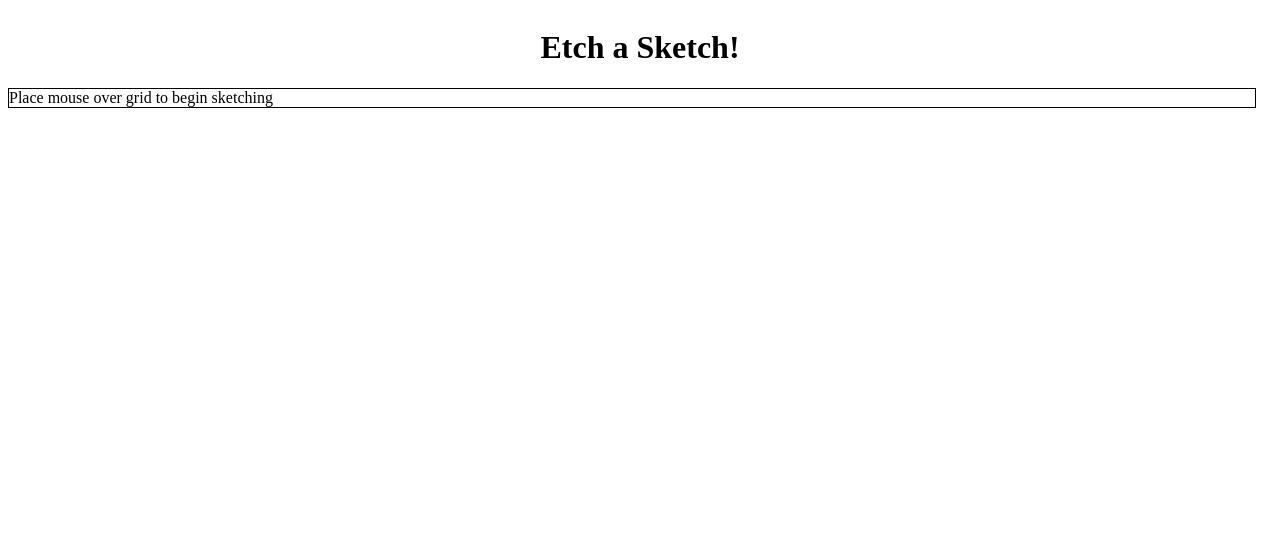
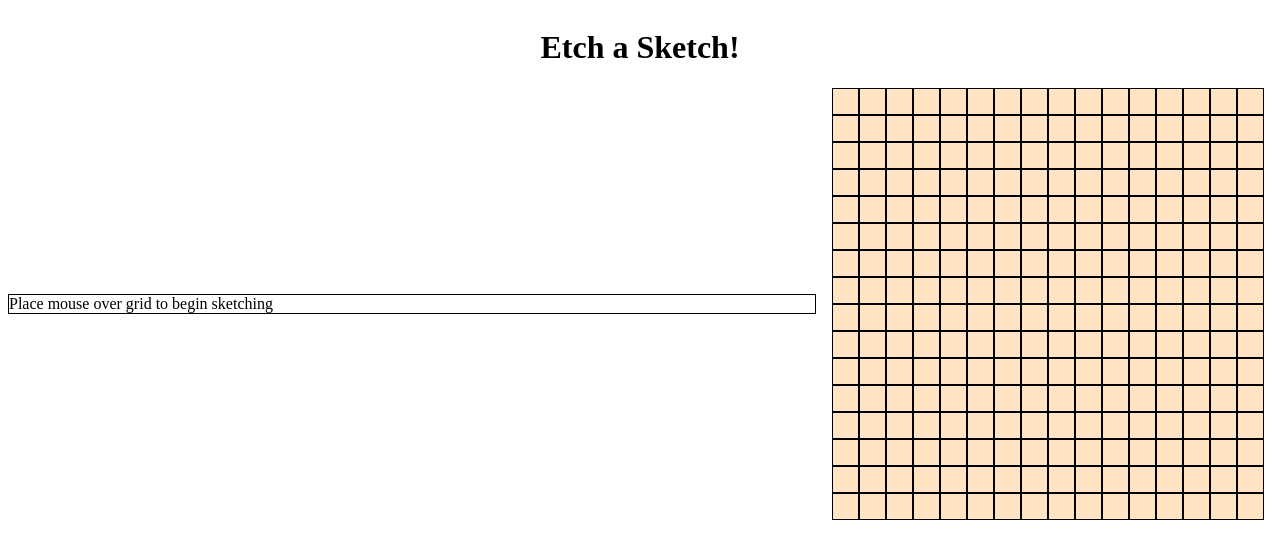
Before and after one commit to caameron/etch-a-sketch, a plain HTML site: page index.html in a window 1280 px wide. Drawn offline with Linux system fonts and the light colour scheme.

Commit message:
grid is up

```diff
--- a/etch.js
+++ b/etch.js
@@ -2,9 +2,14 @@ function createSquareGrid(dimension) {
     //grab grid-container
     let gridContainer = document.getElementById('grid-container');
 
-    let newDiv = document.createElement('div');
-    newDiv.classList.add('grid-block');
-    console.log(gridContainer);
+
+    for(let count = 0; count < dimension*dimension; count ++){
+        let newDiv = document.createElement('div');
+        newDiv.classList.add('grid-block');
+        gridContainer.appendChild(newDiv);
+    }
+
+
 }
 
 
--- a/style.css
+++ b/style.css
@@ -15,7 +15,18 @@
     border: 1px solid black;
 }
 
-.grid-container {
-    flex: 5;
+#grid-container {
+    flex: none;
+    display: flex;
+    flex-wrap: wrap;
+    margin: 0;
+    padding: 0;
+    width: 440px;
+}
+
+.grid-block {
+    background-color: bisque;
     border: 1px solid black;
+    width: 25px;
+    height: 25px;
 }
```
